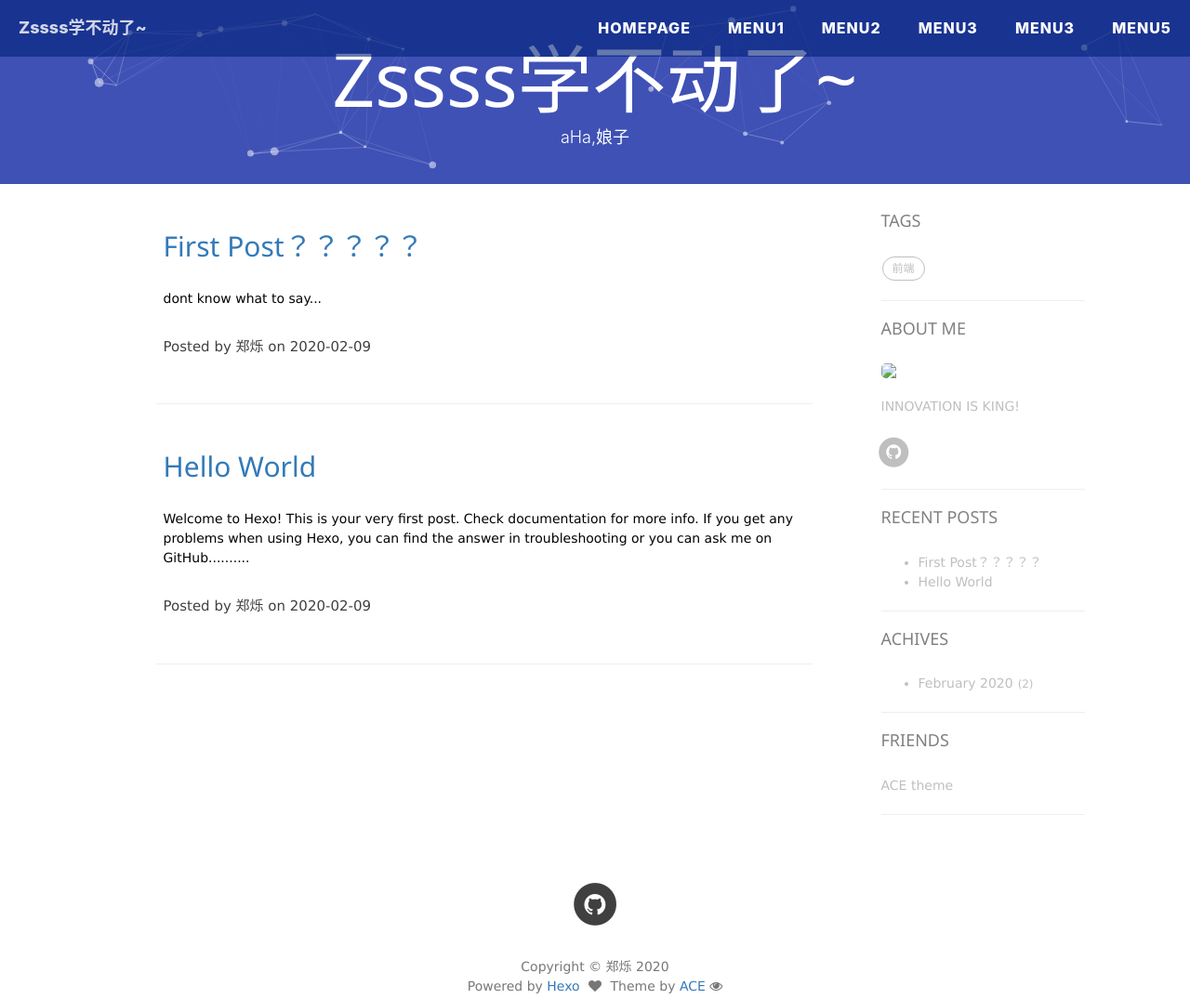
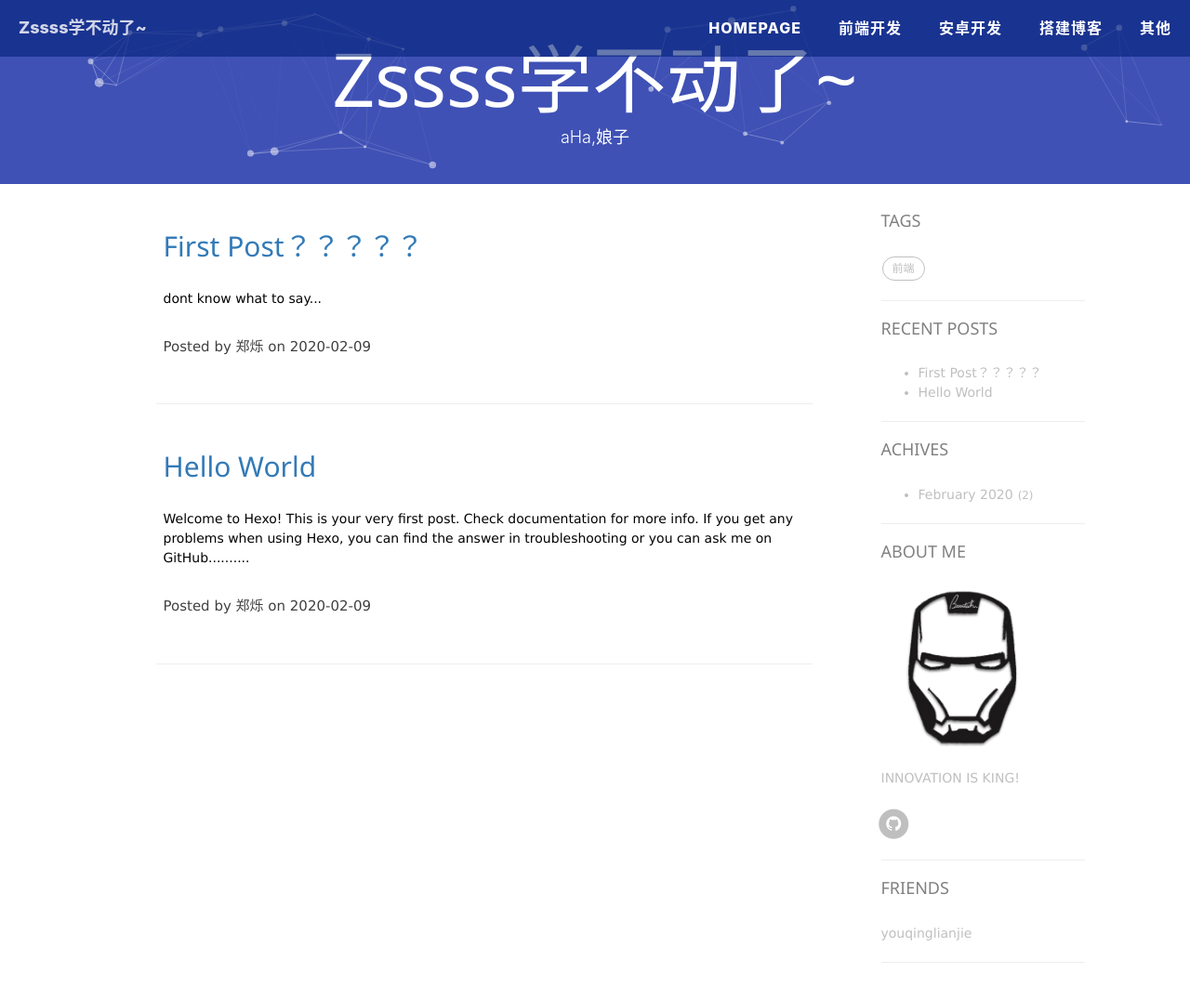
Before and after one commit to xiangguaa/xiangguaa.github.io, a plain HTML site: page index.html in a window 1280 px wide. Shown: the top 1075 px of the page at 93% size. Drawn offline with nearby package versions, Linux system fonts and the light colour scheme.

Commit message:
Site updated: 2020-02-09 20:05:49

```diff
--- a/index.html
+++ b/index.html
@@ -166,7 +166,7 @@
 
                         <li>
 
-                            <a  href="#">menu1</a>
+                            <a  href="#">前端开发</a>
 
                         </li>
 
@@ -175,7 +175,7 @@
 
                         <li>
 
-                            <a  href="#">menu2</a>
+                            <a  href="#">安卓开发</a>
 
                         </li>
 
@@ -184,7 +184,7 @@
 
                         <li>
 
-                            <a  href="#">menu3</a>
+                            <a  href="#">搭建博客</a>
 
                         </li>
 
@@ -193,16 +193,7 @@
 
                         <li>
 
-                            <a  href="#">menu3</a>
-
-                        </li>
-
-
-
-
-                        <li>
-
-                            <a  href="#">menu5</a>
+                            <a  href="#">其他</a>
 
                         </li>
 
@@ -369,48 +360,6 @@
 
         <hr>
 
-        <!-- Short About -->
-<section class="visible-md visible-lg">
-    <h5><a href="/about/">About me</a></h5>
-    <div class="short-about">
-
-
-            <img id = "avatar_pic" src="/img/avatar/logo.png" />
-
-
-
-            <p>INNOVATION IS KING!</p>
-
-
-        <!-- SNS Link -->
-        <ul class="list-inline">
-
-
-
-
-
-
-
-
-
-                <li>
-                    <a target="_blank"  href="https://github.com/kinggozhang">
-                        <span class="fa-stack fa-lg">
-                            <i class="fa fa-circle fa-stack-2x"></i>
-                            <i class="fa fa-github fa-stack-1x fa-inverse"></i>
-                        </span>
-                    </a>
-                </li>
-
-
-
-
-        </ul>
-    </div>
-</section>
-
-        <hr>
-
 
   <h5>Recent posts</h3>
   <div class="widget">
@@ -437,13 +386,55 @@
 
         <hr>
 
+        <!-- Short About -->
+<section class="visible-md visible-lg">
+    <h5><a href="/about/">About me</a></h5>
+    <div class="short-about">
+
+
+            <img id = "avatar_pic" src="/img/avatar/ironman.png" />
+
+
+
+            <p>INNOVATION IS KING!</p>
+
+
+        <!-- SNS Link -->
+        <ul class="list-inline">
+
+
+
+
+
+
+
+
+
+                <li>
+                    <a target="_blank"  href="https://github.com/xiangguaa">
+                        <span class="fa-stack fa-lg">
+                            <i class="fa fa-circle fa-stack-2x"></i>
+                            <i class="fa fa-github fa-stack-1x fa-inverse"></i>
+                        </span>
+                    </a>
+                </li>
+
+
+
+
+        </ul>
+    </div>
+</section>
+
+        <hr>
+
         <!-- Friends Blog -->
 
 <h5>Friends</h5>
 <ul class="list-inline">
 
 
-        <li><a href="http://www.sumoon.com" target="_blank">ACE theme</a></li>
+        <li><a href="http://www.sumoon.com" target="_blank">youqinglianjie</a></li>
 
 </ul>
 
@@ -475,7 +466,7 @@
 
 
                     <li>
-                        <a target="_blank"  href="https://github.com/kinggozhang">
+                        <a target="_blank"  href="https://github.com/xiangguaa">
                             <span class="fa-stack fa-lg">
                                 <i class="fa fa-circle fa-stack-2x"></i>
                                 <i class="fa fa-github fa-stack-1x fa-inverse"></i>
```
Also changed, not shown: 2020/02/09/First-Post/index.html (+6 -15 lines), 2020/02/09/hello-world/index.html (+6 -15 lines), archives/2020/02/index.html (+48 -57 lines), archives/2020/index.html (+48 -57 lines), archives/index.html (+48 -57 lines), tags/前端/index.html (+48 -57 lines).
